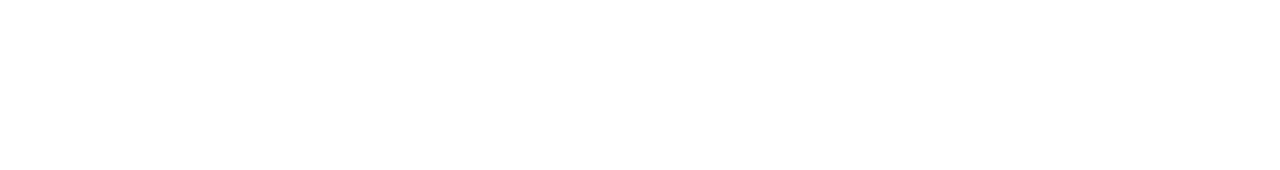
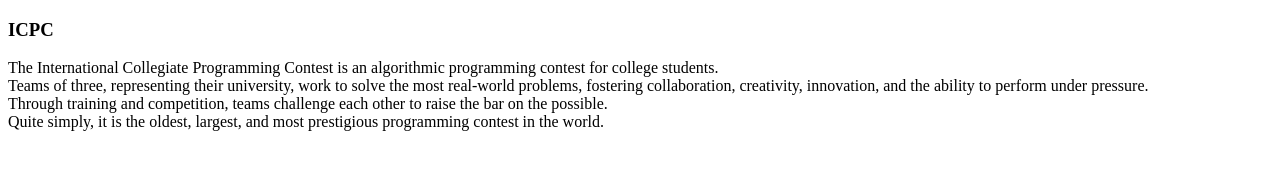
Before and after one commit to naziajafrin/Vs-code, a plain HTML site: page add-new-repo.html in a window 1280 px wide. Drawn offline with Linux system fonts and the light colour scheme.

Commit message:
new p,h3

```diff
--- a/add-new-repo.html
+++ b/add-new-repo.html
@@ -6,6 +6,8 @@
     <title>Add New Another Repo to link github </title>
 </head>
 <body>
+    <h3>ICPC</h3>
+    <p>The International Collegiate Programming Contest is an algorithmic programming contest for college students. <br>Teams of three, representing their university, work to solve the most real-world problems, fostering collaboration, creativity, innovation, and the ability to perform under pressure.<br> Through training and competition, teams challenge each other to raise the bar on the possible.<br> Quite simply, it is the oldest, largest, and most prestigious programming contest in the world.</p>
 
 </body>
 </html>
```
